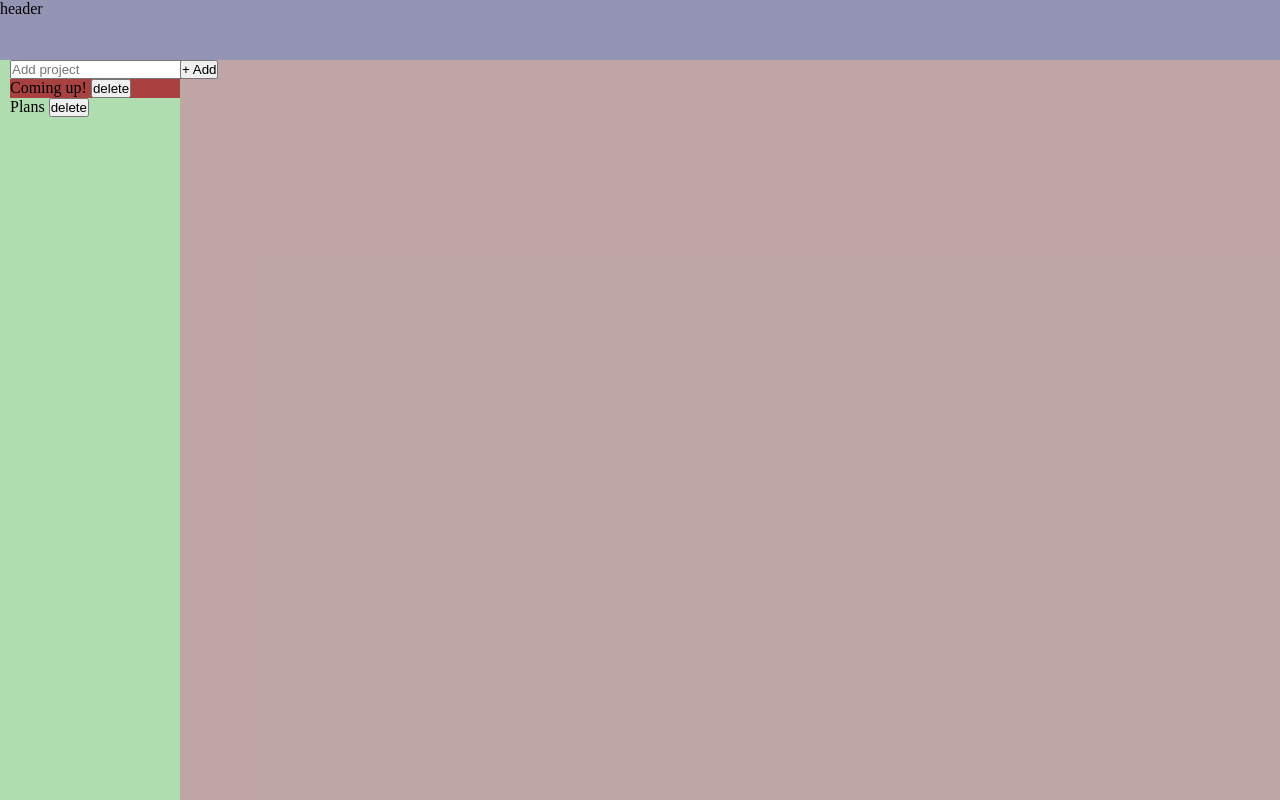
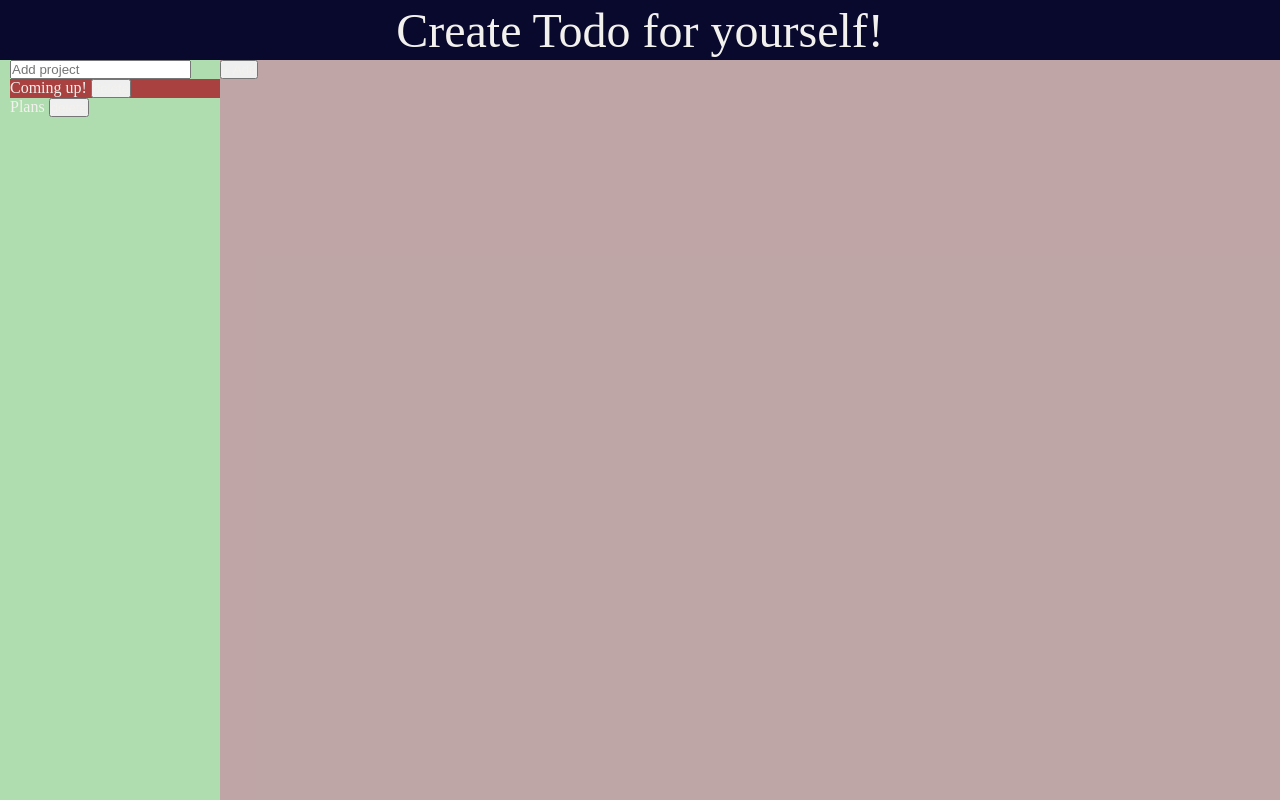
Before and after one commit to Nik42KIS/Todo, a website built with webpack: page dist/index.html in a window 1280 px wide. Built offline with nearby package versions, Linux system fonts and the light colour scheme.

Commit message:
add style for header

```diff
--- a/src/style.css
+++ b/src/style.css
@@ -1,20 +1,29 @@
 *{
+    --color-dark-blue: #09092d;
+    --color-white: #f2f1ed;
+    --color-light-blue: #393781;
+    --color-pink: #f4bba4;
     margin: 0;
     padding: 0;
+    color: var(--color-white);
 }
 
 .container{
     height: 100vh;
     width: 100vw;
     display: grid;
-    grid-template-columns: minmax(130px, 180px) 1fr;
+    grid-template-columns: minmax(130px, 220px) 1fr;
     grid-template-rows: 60px 1fr;
 }
 
 header{
     grid-column: 1/3;
     grid-row: 1/2;
-    background-color: rgba(76, 76, 130, 0.596);
+    background-color: var(--color-dark-blue);
+    display: flex;
+    justify-content: center;
+    align-items: center;
+    font-size: 3rem;
 }
 
 main{
```
Also changed, not shown: dist/index.html.
